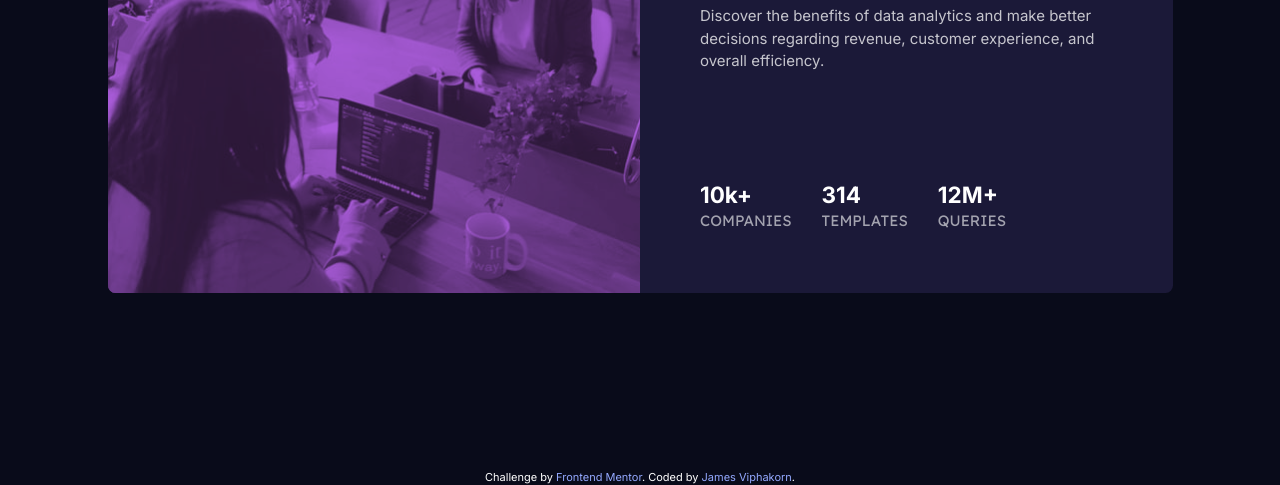
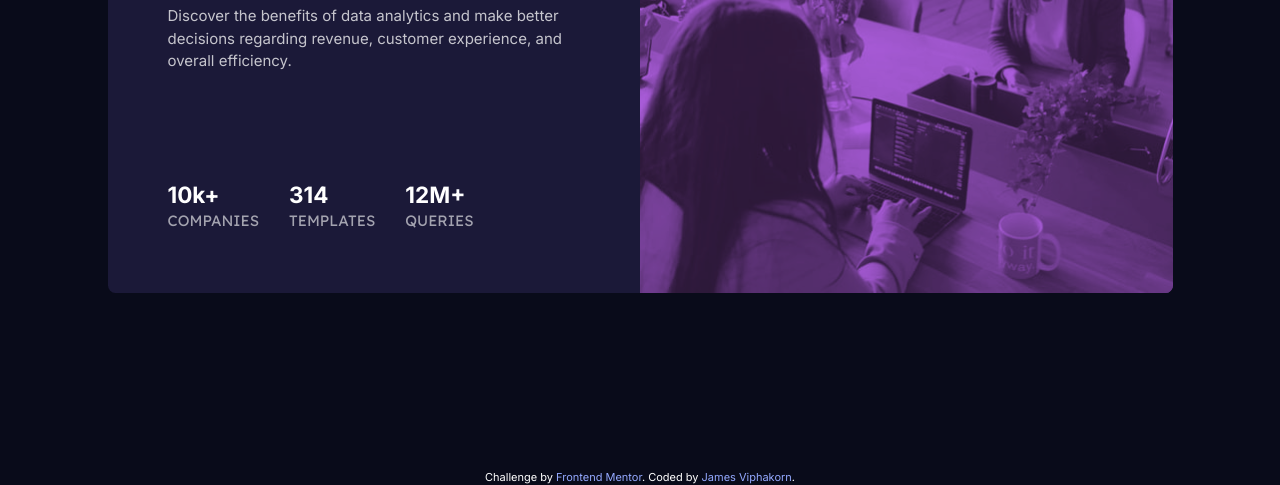
Before and after one commit to viphakorn/fem-stats-preview-card, a plain HTML site: page index.html in a window 1280 px wide. Shown: the part 330-815 px from the top of the page. Drawn offline with nearby package versions, Linux system fonts and the light colour scheme.

Commit message:
fix swap image

```diff
--- a/index.html
+++ b/index.html
@@ -58,8 +58,8 @@
     </h1>
 
     <div class="bg-primary-700 rounded-lg overflow-hidden md:grid md:grid-cols-2 min-h-[780px] md:min-h-[445px]">
-      <div class="bg-primary-500 relative">
-          <picture class="md:order-last">
+      <div class="bg-primary-500 relative md:order-last">
+          <picture>
             <source srcset="/fem-stats-preview-card/images/image-header-desktop.jpg" type="image/jpg" media="(min-width: 768px)" />
             <img src="/fem-stats-preview-card/images/image-header-mobile.jpg" alt="" class="w-full md:h-full object-cover mix-blend-multiply">
           </picture>
```
Also changed, not shown: README.md.
